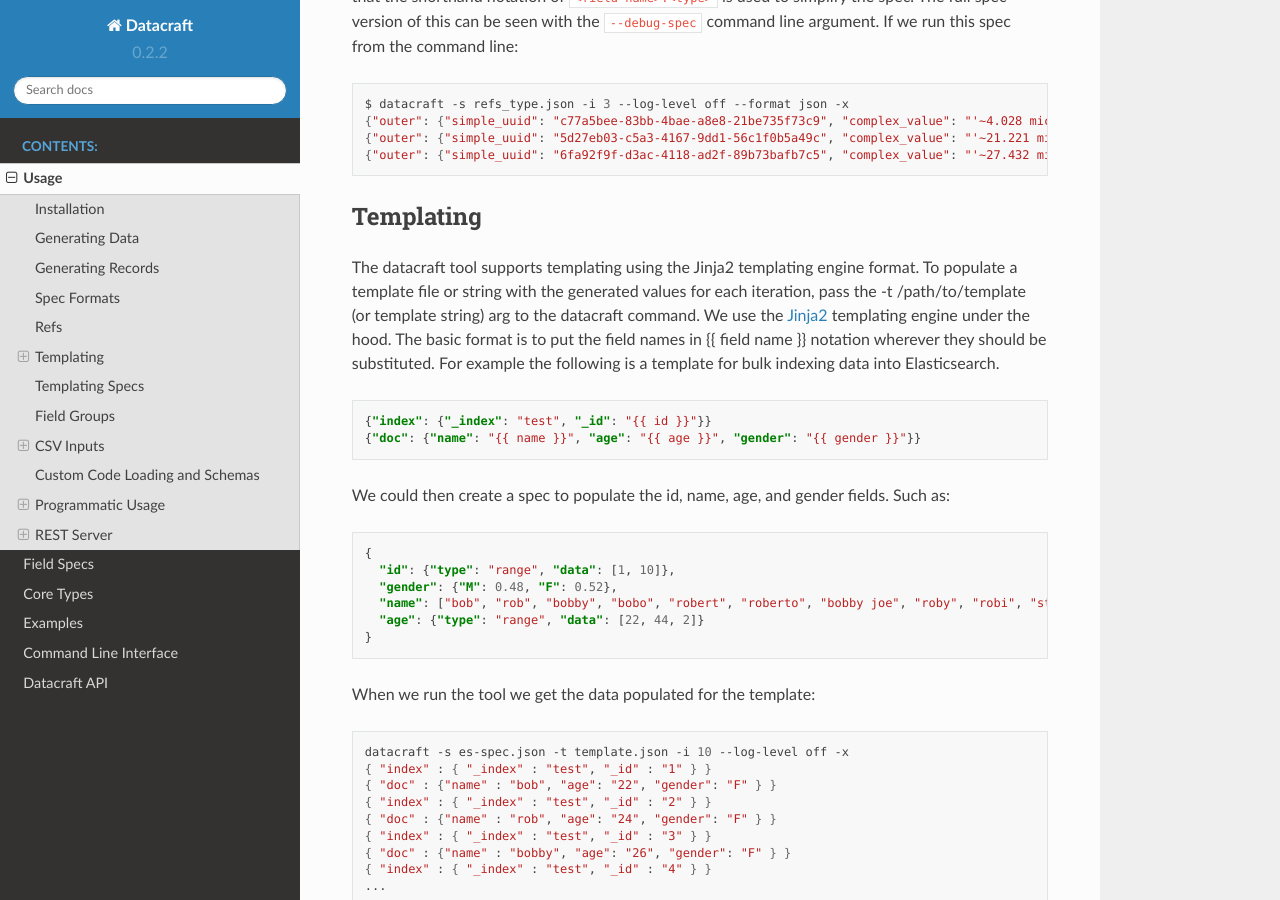
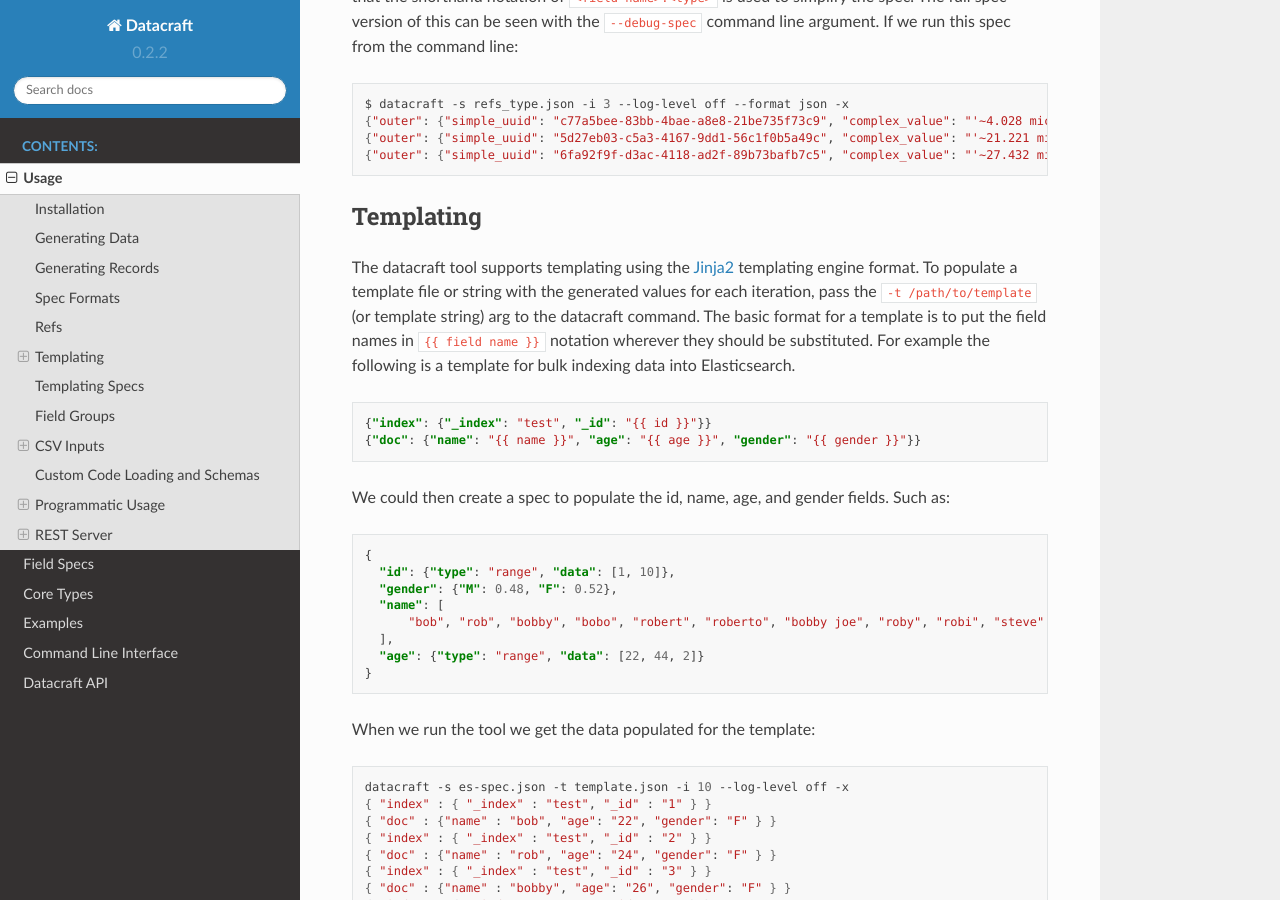
Before and after one commit to bbux-dev/datacraft, a Sphinx documentation site: the page built from docs/source/usage.rst, in a window 1280 px wide and 900 px high, scrolled down 4016 px. Built offline with Sphinx 7.4.7 and the Read the Docs theme 2.0.0, drawn with Linux system fonts in a browser that asks for light colours; some of the changed text lies outside the part shown.

Commit message:
Small usage docs clean up

```diff
--- a/docs/source/usage.rst
+++ b/docs/source/usage.rst
@@ -228,10 +228,10 @@ with the ``--debug-spec`` command line argument. If we run this spec from the co
 Templating
 ----------
 
-The datacraft tool supports templating using the Jinja2 templating engine format. To populate a template file or string
-with the generated values for each iteration, pass the -t /path/to/template (or template string) arg to the datacraft
-command. We use the `Jinja2 <https://pypi.org/project/Jinja2/>`_ templating engine under the hood. The basic format
-is to put the field names in {{ field name }} notation wherever they should be substituted. For example the following
+The datacraft tool supports templating using the `Jinja2 <https://pypi.org/project/Jinja2/>`_ templating engine
+format. To populate a template file or string with the generated values for each iteration, pass the
+``-t /path/to/template`` (or template string) arg to the datacraft command. The basic format for a template is to put
+the field names in ``{{ field name }}`` notation wherever they should be substituted. For example the following
 is a template for bulk indexing data into Elasticsearch.
 
 .. code-block:: json
@@ -239,15 +239,16 @@ is a template for bulk indexing data into Elasticsearch.
    {"index": {"_index": "test", "_id": "{{ id }}"}}
    {"doc": {"name": "{{ name }}", "age": "{{ age }}", "gender": "{{ gender }}"}}
 
-We could then create a spec to populate the id, name, age, and gender fields.
-Such as:
+We could then create a spec to populate the id, name, age, and gender fields. Such as:
 
 .. code-block:: json
 
    {
      "id": {"type": "range", "data": [1, 10]},
      "gender": {"M": 0.48, "F": 0.52},
-     "name": ["bob", "rob", "bobby", "bobo", "robert", "roberto", "bobby joe", "roby", "robi", "steve"],
+     "name": [
+         "bob", "rob", "bobby", "bobo", "robert", "roberto", "bobby joe", "roby", "robi", "steve"
+     ],
      "age": {"type": "range", "data": [22, 44, 2]}
    }
 
@@ -771,8 +772,6 @@ validation in your code.
 
 See the :ref:`Registry Decorators<registry_decorators>` for the complete list of components that can be expanded or
 registered.
-
-
 
 
 Programmatic Usage
```
Also changed, not shown: other parts of docs/source/usage.rst (+7 -4 lines).
